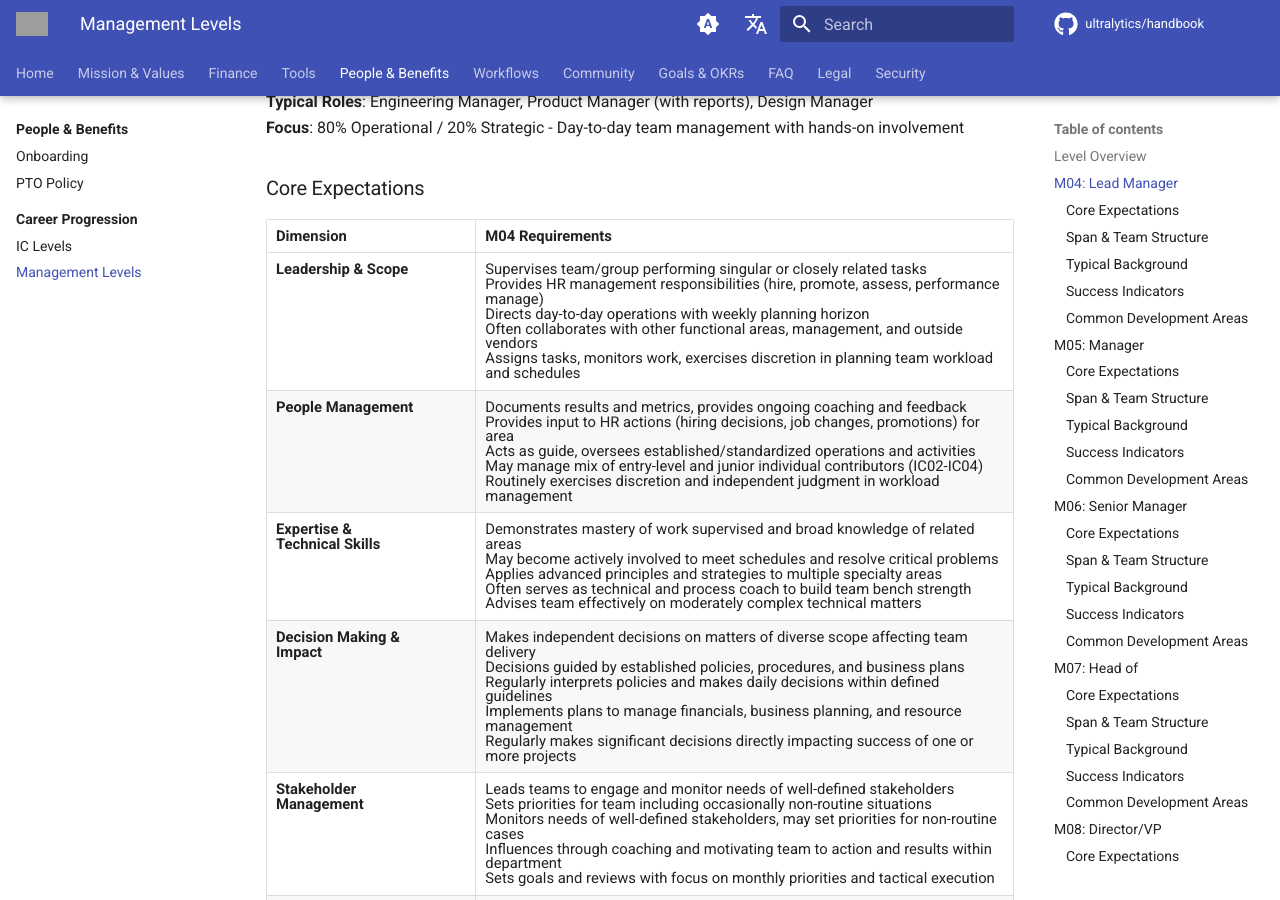
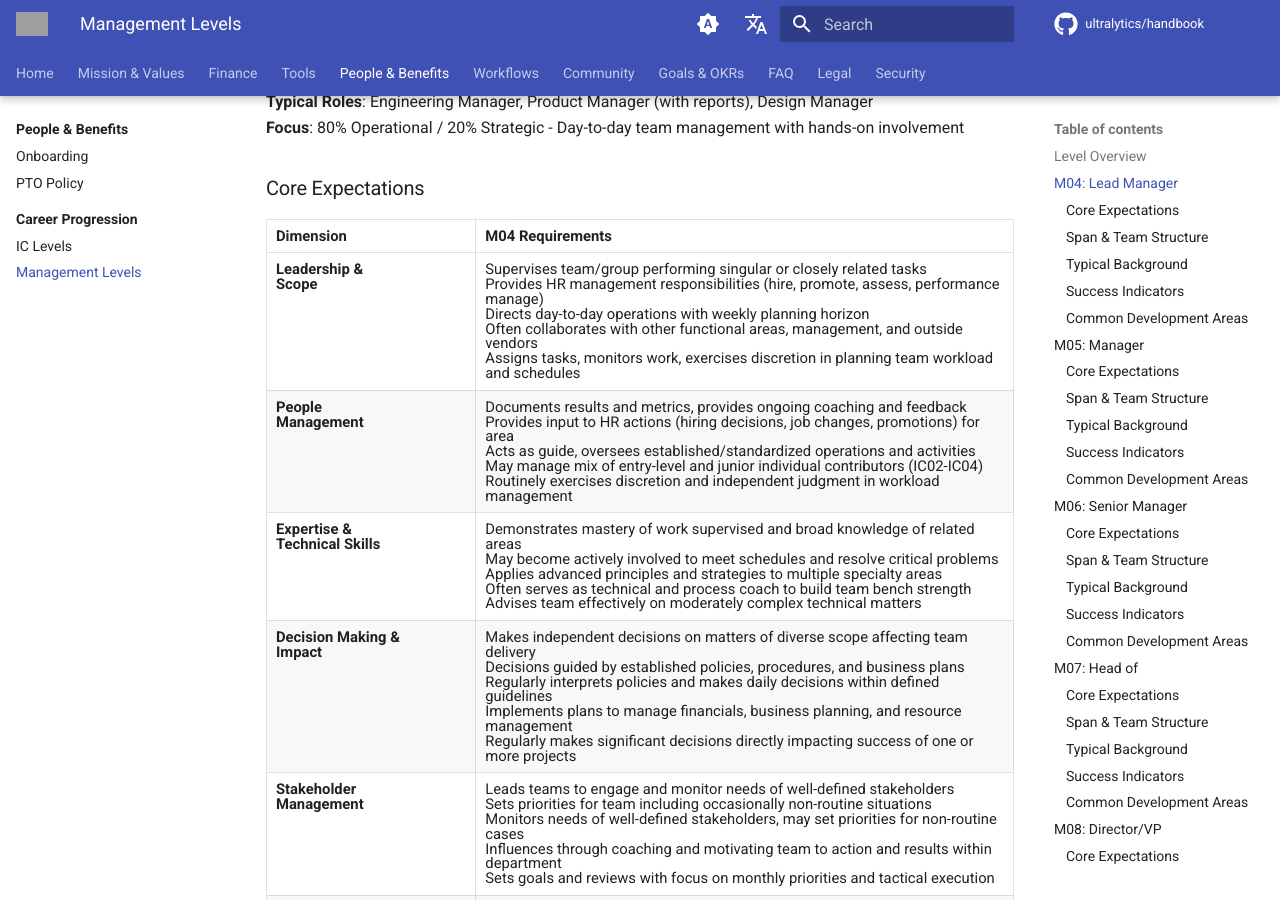
Before and after one commit to ultralytics/handbook, an MkDocs documentation site: the page built from docs/en/people/careers/levels-management.md, in a window 1280 px wide and 900 px high, scrolled down 876 px. Built offline with MkDocs 1.6.1 and Material for MkDocs 9.7.7, drawn with Linux system fonts in a browser that asks for light colours; comment, search, counter and statistics services are not loaded; some of the changed text lies outside the part shown; grey boxes are pictures that could not be loaded.

```diff
--- a/docs/en/people/careers/levels-management.md
+++ b/docs/en/people/careers/levels-management.md
@@ -33,8 +33,8 @@ Comprehensive career framework for Management roles at Ultralytics, defining exp
 
 | Dimension                           | M04 Requirements                                                                                                                                                                                                                                                                                                                                                                                                                  |
 | ----------------------------------- | --------------------------------------------------------------------------------------------------------------------------------------------------------------------------------------------------------------------------------------------------------------------------------------------------------------------------------------------------------------------------------------------------------------------------------- |
-| **Leadership & Scope**              | Supervises team/group performing singular or closely related tasks<br>Provides HR management responsibilities (hire, promote, assess, performance manage)<br>Directs day-to-day operations with weekly planning horizon<br>Often collaborates with other functional areas, management, and outside vendors<br>Assigns tasks, monitors work, exercises discretion in planning team workload and schedules                          |
-| **People Management**               | Documents results and metrics, provides ongoing coaching and feedback<br>Provides input to HR actions (hiring decisions, job changes, promotions) for area<br>Acts as guide, oversees established/standardized operations and activities<br>May manage mix of entry-level and junior individual contributors (IC02-IC04)<br>Routinely exercises discretion and independent judgment in workload management                        |
+| **Leadership &<br>Scope**              | Supervises team/group performing singular or closely related tasks<br>Provides HR management responsibilities (hire, promote, assess, performance manage)<br>Directs day-to-day operations with weekly planning horizon<br>Often collaborates with other functional areas, management, and outside vendors<br>Assigns tasks, monitors work, exercises discretion in planning team workload and schedules                          |
+| **People<br>Management**               | Documents results and metrics, provides ongoing coaching and feedback<br>Provides input to HR actions (hiring decisions, job changes, promotions) for area<br>Acts as guide, oversees established/standardized operations and activities<br>May manage mix of entry-level and junior individual contributors (IC02-IC04)<br>Routinely exercises discretion and independent judgment in workload management                        |
 | **Expertise &<br>Technical Skills** | Demonstrates mastery of work supervised and broad knowledge of related areas<br>May become actively involved to meet schedules and resolve critical problems<br>Applies advanced principles and strategies to multiple specialty areas<br>Often serves as technical and process coach to build team bench strength<br>Advises team effectively on moderately complex technical matters                                            |
 | **Decision Making &<br>Impact**     | Makes independent decisions on matters of diverse scope affecting team delivery<br>Decisions guided by established policies, procedures, and business plans<br>Regularly interprets policies and makes daily decisions within defined guidelines<br>Implements plans to manage financials, business planning, and resource management<br>Regularly makes significant decisions directly impacting success of one or more projects |
 | **Stakeholder<br>Management**       | Leads teams to engage and monitor needs of well-defined stakeholders<br>Sets priorities for team including occasionally non-routine situations<br>Monitors needs of well-defined stakeholders, may set priorities for non-routine cases<br>Influences through coaching and motivating team to action and results within department<br>Sets goals and reviews with focus on monthly priorities and tactical execution              |
@@ -98,8 +98,8 @@ Comprehensive career framework for Management roles at Ultralytics, defining exp
 
 | Dimension                           | M05 Requirements                                                                                                                                                                                                                                                                                                                                                                                                                                                 |
 | ----------------------------------- | ---------------------------------------------------------------------------------------------------------------------------------------------------------------------------------------------------------------------------------------------------------------------------------------------------------------------------------------------------------------------------------------------------------------------------------------------------------------- |
-| **Leadership & Scope**              | Manages activities of multiple sections, complex work area, or sub-department<br>Work managed is varied and may cross disciplines or include non-related work groups<br>Provides input to HR actions and department structure changes<br>Guides staff by established function/department practices and well-defined procedures<br>Monitors 6-12 month projects and programs, contributes to longer-term planning                                                 |
-| **People Management**               | Accountable for HR actions (hiring, promotions, comp changes) for area of responsibility<br>Provides ongoing performance feedback and substantive work guidance to managers/leads<br>Routinely exercises independent judgment managing budgets, timelines, workload, performance<br>May manage other managers, senior ICs, or mix of leads and individual contributors<br>Develops management capability in team leads or first-level managers reporting to them |
+| **Leadership &<br>Scope**              | Manages activities of multiple sections, complex work area, or sub-department<br>Work managed is varied and may cross disciplines or include non-related work groups<br>Provides input to HR actions and department structure changes<br>Guides staff by established function/department practices and well-defined procedures<br>Monitors 6-12 month projects and programs, contributes to longer-term planning                                                 |
+| **People<br>Management**               | Accountable for HR actions (hiring, promotions, comp changes) for area of responsibility<br>Provides ongoing performance feedback and substantive work guidance to managers/leads<br>Routinely exercises independent judgment managing budgets, timelines, workload, performance<br>May manage other managers, senior ICs, or mix of leads and individual contributors<br>Develops management capability in team leads or first-level managers reporting to them |
 | **Expertise &<br>Technical Skills** | Demonstrates expertise in work managed with considerable business acumen<br>Maintains broad knowledge of related areas and cross-functional understanding<br>Widely applies advanced principles, strategies, theories, and concepts across areas<br>May perform escalated and more complex duties directly when critical<br>Leads teams to develop new methods, products, processes, and solutions                                                               |
 | **Decision Making &<br>Impact**     | Leads teams in exploring options and making recommendations on large projects/programs<br>Makes independent decisions around diverse scope impacting delivery, services, resourcing<br>Influences decisions in related areas and across department/function boundaries<br>Implements plans on complex matters for financials, business planning, resource management<br>Accountable for financials, schedules, resource usage with broad organizational impact   |
 | **Stakeholder<br>Management**       | Manages teams to assess stakeholder needs and contributes to management tactics<br>Monitors and assesses results, resetting stakeholder approaches as needed<br>Influences through motivating within and across organization to drive action and results<br>Provides input to building highly adaptable teams that influence outcomes<br>Relates effectively to variety of stakeholders, begins influencing top management                                       |
@@ -159,8 +159,8 @@ Comprehensive career framework for Management roles at Ultralytics, defining exp
 
 | Dimension                           | M06 Requirements                                                                                                                                                                                                                                                                                                                                                                                                                                                                         |
 | ----------------------------------- | ---------------------------------------------------------------------------------------------------------------------------------------------------------------------------------------------------------------------------------------------------------------------------------------------------------------------------------------------------------------------------------------------------------------------------------------------------------------------------------------- |
-| **Leadership & Scope**              | Manages activities of two or more sections, disciplines, or major processes/programs<br>Directs activities of sub-function or small functional area through lower-level management<br>Often includes variety of work groups across disciplines/specializations with regional/global reach<br>Provides input to department strategy and large visible projects (1-3 year planning horizon)<br>Accountable for HR actions and substantive changes to department structure and organization |
-| **People Management**               | Accountable for HR actions and changes to department structure across function<br>Manages through other managers, rarely has individual contributors as direct reports<br>Provides input to department structure decisions and organizational design initiatives<br>Develops management bench strength through coaching, mentoring, and succession planning<br>Creates culture and sets performance standards for entire function under leadership                                       |
+| **Leadership &<br>Scope**              | Manages activities of two or more sections, disciplines, or major processes/programs<br>Directs activities of sub-function or small functional area through lower-level management<br>Often includes variety of work groups across disciplines/specializations with regional/global reach<br>Provides input to department strategy and large visible projects (1-3 year planning horizon)<br>Accountable for HR actions and substantive changes to department structure and organization |
+| **People<br>Management**               | Accountable for HR actions and changes to department structure across function<br>Manages through other managers, rarely has individual contributors as direct reports<br>Provides input to department structure decisions and organizational design initiatives<br>Develops management bench strength through coaching, mentoring, and succession planning<br>Creates culture and sets performance standards for entire function under leadership                                       |
 | **Expertise &<br>Technical Skills** | Demonstrates expertise in several specialized areas/disciplines within domain<br>Recognized authority for executives, plays key role in improving organizational intellectual capital<br>Performs portions of more complex, novel work directly with team assistance when critical<br>Builds organizational knowledge through combination of strategic hires, skill building, and methodology<br>Leads teams to develop new methods and solve company-wide matters and challenges        |
 | **Decision Making &<br>Impact**     | Makes independent decisions around design/implementation of strategy for new/updated programs<br>Works with senior management to establish strategic plans and objectives for function<br>Makes final decisions on approach to achievement and implementation within function<br>Accountable for financials, schedules, resource usage with far-reaching business segment impact<br>Establishes plans for major projects and programs, fully accountable for budget execution            |
 | **Stakeholder<br>Management**       | Manages teams to anticipate advanced/systemically challenging stakeholder needs proactively<br>Contributes to development and regular updating of strategy and associated stakeholder plans<br>Expands, strengthens, develops stakeholder relationships coaching team to grow networks<br>Influences actions and results through collaboration down management chain effectively<br>Often advocates, educates, gains support for major projects and ideas with top management            |
@@ -220,8 +220,8 @@ Comprehensive career framework for Management roles at Ultralytics, defining exp
 
 | Dimension                           | M07 Requirements                                                                                                                                                                                                                                                                                                                                                                                                                                                                           |
 | ----------------------------------- | ------------------------------------------------------------------------------------------------------------------------------------------------------------------------------------------------------------------------------------------------------------------------------------------------------------------------------------------------------------------------------------------------------------------------------------------------------------------------------------------ |
-| **Leadership & Scope**              | Leads activities of one or more sub-functions/divisions with regional and/or global reach<br>Directs through subordinate directors and senior managers across entire organization<br>Oversees multi-year strategies and plans in close partnership with executive leadership team<br>Cascades company strategy to detailed functional plans and execution across organization<br>Often has direct P&L responsibility or significant budget authority for major business segment            |
-| **People Management**               | Accountable for HR actions and major organizational structure changes company-wide<br>Manages exclusively through senior managers and directors, no individual contributors<br>Sets organizational culture, leadership standards, and talent strategy for entire function<br>Drives succession planning and executive development at senior leadership levels<br>Accountable for function-wide talent strategy, capability building, and organizational design                             |
+| **Leadership &<br>Scope**              | Leads activities of one or more sub-functions/divisions with regional and/or global reach<br>Directs through subordinate directors and senior managers across entire organization<br>Oversees multi-year strategies and plans in close partnership with executive leadership team<br>Cascades company strategy to detailed functional plans and execution across organization<br>Often has direct P&L responsibility or significant budget authority for major business segment            |
+| **People<br>Management**               | Accountable for HR actions and major organizational structure changes company-wide<br>Manages exclusively through senior managers and directors, no individual contributors<br>Sets organizational culture, leadership standards, and talent strategy for entire function<br>Drives succession planning and executive development at senior leadership levels<br>Accountable for function-wide talent strategy, capability building, and organizational design                             |
 | **Expertise &<br>Technical Skills** | Demonstrates expertise in several specialized areas/disciplines with broad business knowledge<br>Recognized authority that plays critical key role in intellectual capital for organization<br>Performs complex novel work when strategically critical, builds organizational knowledge<br>Well-versed in internal and external methodologies, best practices, and emerging trends<br>Oversees teams to develop innovative new methods and solve most critical company-wide matters        |
 | **Decision Making &<br>Impact**     | Develops and provides strategy, vision, and direction to multiple functions organization-wide<br>Implements company-wide policies and practices with broad organizational impact<br>Leads teams to provide critical information and input to executive management and board<br>Accountable for function financial results that directly impact overall company performance<br>Outcomes and decisions have far-reaching impact to business segments, products, and strategic goals          |
 | **Stakeholder<br>Management**       | Persuades others in bringing closure to sensitive, multi-faceted organizational challenges<br>Manages relationships with complex, cross-domain/functional stakeholder groups company-wide<br>Removes and remedies significant impediments to meeting business and technology strategic goals<br>Influences through building strong cross-functional networks and organizational followership<br>Serves as top influencer and advocate for new, transformative ideas and strategic projects |
@@ -281,8 +281,8 @@ Comprehensive career framework for Management roles at Ultralytics, defining exp
 
 | Dimension                           | M08 Requirements                                                                                                                                                                                                                                                                                                                                                                                                                                                                                        |
 | ----------------------------------- | ------------------------------------------------------------------------------------------------------------------------------------------------------------------------------------------------------------------------------------------------------------------------------------------------------------------------------------------------------------------------------------------------------------------------------------------------------------------------------------------------------- |
-| **Leadership & Scope**              | Leads multiple functions/divisions with global reach and strategic company-wide impact<br>Directs through multiple layers of senior leadership including VPs and directors<br>Drives multi-year strategic vision and transformation initiatives across organization<br>Partners directly with CEO and board on company strategy and competitive positioning<br>Full P&L accountability for major business segments or entire functional areas                                                           |
-| **People Management**               | Accountable for organization-wide talent strategy and executive leadership development<br>Manages exclusively through VPs and senior directors with multiple organizational layers<br>Sets company culture standards and drives organizational effectiveness at highest level<br>Leads succession planning for executive leadership and critical organizational roles<br>Accountable for building world-class organizational capability as competitive differentiator                                   |
+| **Leadership &<br>Scope**              | Leads multiple functions/divisions with global reach and strategic company-wide impact<br>Directs through multiple layers of senior leadership including VPs and directors<br>Drives multi-year strategic vision and transformation initiatives across organization<br>Partners directly with CEO and board on company strategy and competitive positioning<br>Full P&L accountability for major business segments or entire functional areas                                                           |
+| **People<br>Management**               | Accountable for organization-wide talent strategy and executive leadership development<br>Manages exclusively through VPs and senior directors with multiple organizational layers<br>Sets company culture standards and drives organizational effectiveness at highest level<br>Leads succession planning for executive leadership and critical organizational roles<br>Accountable for building world-class organizational capability as competitive differentiator                                   |
 | **Expertise &<br>Technical Skills** | Demonstrates deep expertise across multiple domains with exceptional business and strategic acumen<br>Recognized industry authority that shapes organizational intellectual capital and competitive advantage<br>Drives innovation and strategic initiatives that define company's market position<br>Maintains extensive industry networks and shapes industry standards and best practices<br>Builds organizational capability through strategic acquisitions, partnerships, and talent development   |
 | **Decision Making &<br>Impact**     | Defines company-wide strategy and long-term vision in partnership with CEO and board<br>Makes strategic decisions with transformative impact on company trajectory and market position<br>Accountable for major business segment performance directly affecting shareholder value<br>Influences board-level strategic decisions and drives company-wide transformation<br>Outcomes directly shape company's competitive position, market valuation, and industry standing                               |
 | **Stakeholder<br>Management**       | Manages most critical external relationships including investors, board members, key customers<br>Represents company at highest levels to industry, partners, investors, and regulatory bodies<br>Builds and maintains executive networks across industry and global business community<br>Drives consensus and alignment on most critical strategic initiatives across entire organization<br>Serves as primary executive voice for function and company strategy externally                           |
```
